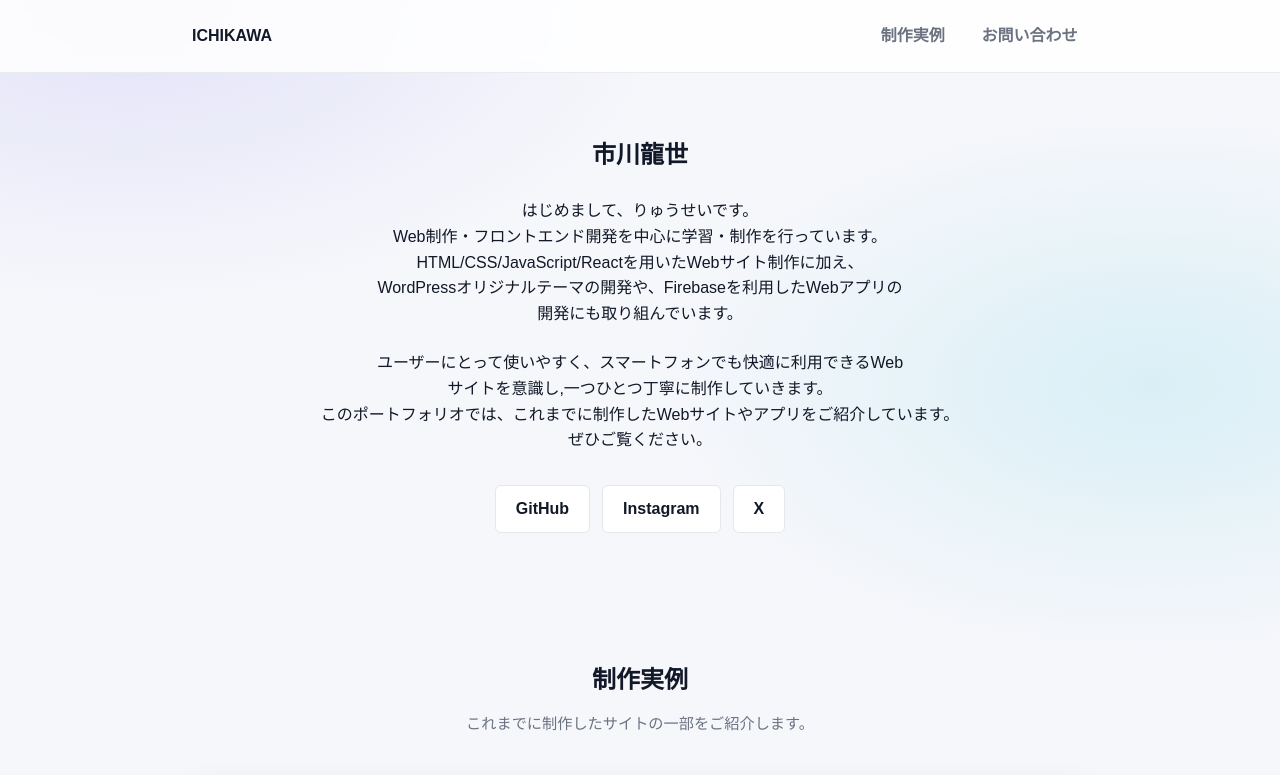
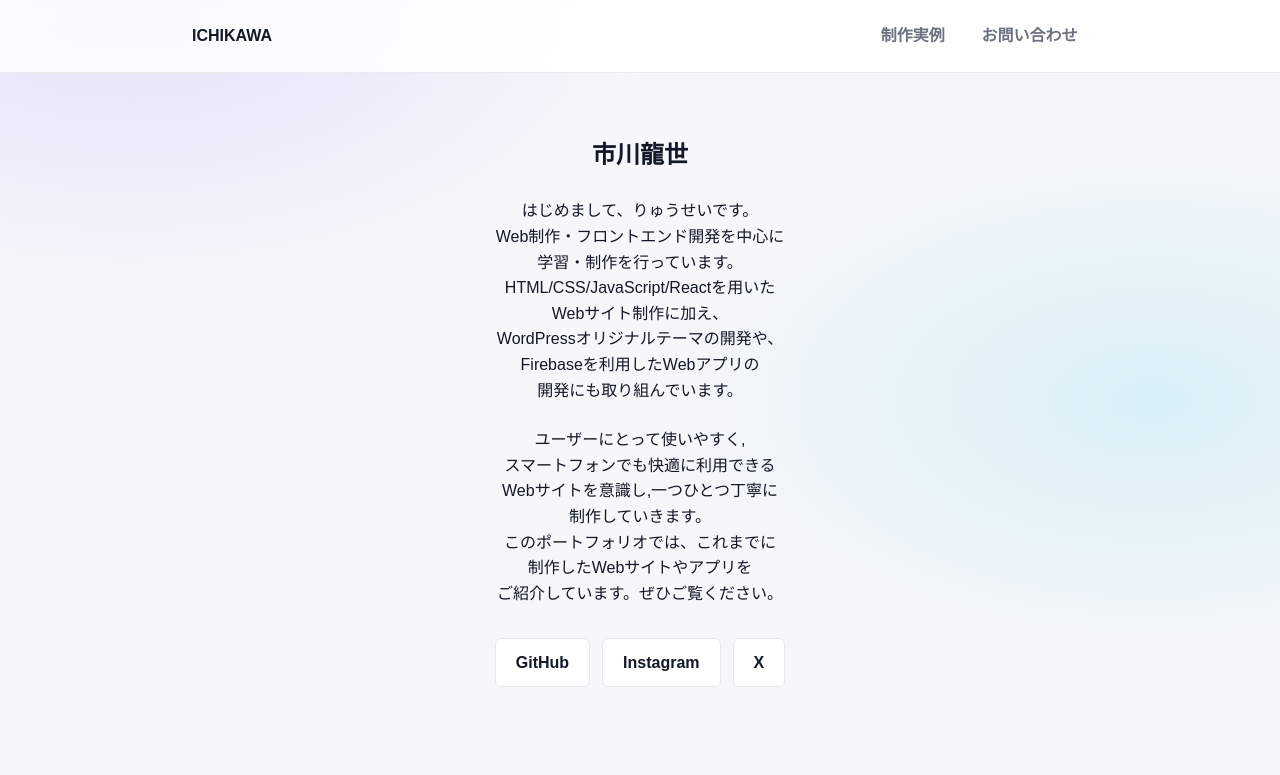
Before and after one commit to ryusei-420/portfolio-site, a website: page index.html in a window 1280 px wide. Shown: the top 775 px of the page. Drawn offline with Linux system fonts and the light colour scheme.

Commit message:
テキスト更新

```diff
--- a/index.html
+++ b/index.html
@@ -23,26 +23,44 @@
         <h1>市川龍世</h1>
         <p>はじめまして、りゅうせいです。</p>
         <p>
-          Web制作・フロントエンド開発を中心に学習・制作を行っています。
+          Web制作・フロントエンド開発を中心に
         </p>
-        <p>HTML/CSS/JavaScript/Reactを用いたWebサイト制作に加え、</p>
         <p>
-          WordPressオリジナルテーマの開発や、Firebaseを利用したWebアプリの
+          学習・制作を行っています。
         </p>
+        <p>
+          HTML/CSS/JavaScript/Reactを用いた
+        </p>
+        <p>
+          Webサイト制作に加え、
+        </p>
+        <p>
+          WordPressオリジナルテーマの開発や、
+        </p>
+        <p>Firebaseを利用したWebアプリの</p>
         <p class="about-group-end">
           開発にも取り組んでいます。
         </p>
         <p>
-          ユーザーにとって使いやすく、スマートフォンでも快適に利用できるWeb
+          ユーザーにとって使いやすく,
         </p>
         <p>
-          サイトを意識し,一つひとつ丁寧に制作していきます。
+          スマートフォンでも快適に利用できる
         </p>
         <p>
-          このポートフォリオでは、これまでに制作したWebサイトやアプリをご紹介しています。
+          Webサイトを意識し,一つひとつ丁寧に
         </p>
         <p>
-          ぜひご覧ください。
+          制作していきます。
+        </p>
+        <p>
+          このポートフォリオでは、これまでに
+        </p>
+        <p>
+          制作したWebサイトやアプリを
+        </p>
+        <p>
+          ご紹介しています。ぜひご覧ください。
         </p>
         <div class="social-links">
           <a href="https://github.com/ryusei-420" target="_blank" rel="noopener noreferrer">GitHub</a>
```
